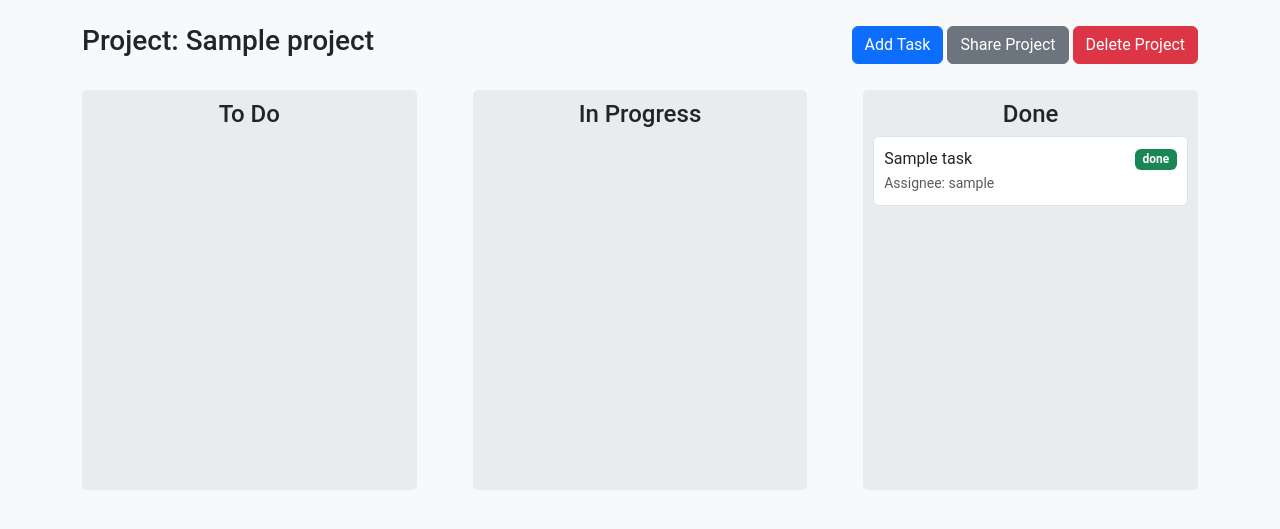
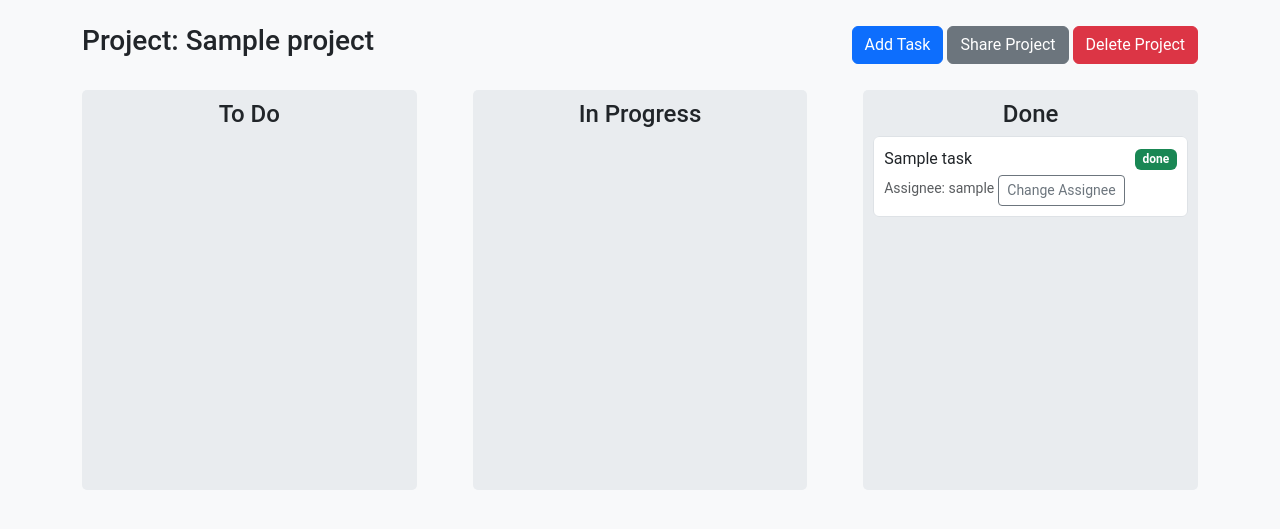
Before and after one commit to dimatayper/Kanban, a Flask app: page /project/1 in a window 1280 px wide. Shown: the part 56-585 px from the top of the page. Run offline with Flask 3, Linux system fonts and the light colour scheme; a user stored in the database is signed in; tables that the repository leaves empty hold one stand-in row (values such as "Sample post").

Commit message:
change assignee

```diff
--- a/app/routes.py
+++ b/app/routes.py
@@ -82,9 +82,11 @@ def project(project_id):
         return redirect(url_for('main.dashboard'))
 
     form = TaskForm()
-    form.assignee.choices = [(user.id, user.username) for user in [project.owner] + [access.user for access in project.shared_with]]
+    project_users = [project.owner] + [access.user for access in project.shared_with]
+    form.assignee.choices = [(user.id, user.username) for user in project_users]
 
-    return render_template('project.html', project=project, form=form)
+    return render_template('project.html', project=project, form=form, project_users=project_users)
+
 
 @bp.route('/project/<int:project_id>/add_task', methods=['POST'])
 @login_required
@@ -120,13 +122,31 @@ def update_task_status(task_id):
     db.session.commit()
     return jsonify({'success': True})
 
+@bp.route('/update_task_assignee/<int:task_id>', methods=['POST'])
+@login_required
+def update_task_assignee(task_id):
+    task = Task.query.get_or_404(task_id)
+    if task.project.owner != current_user and not ProjectAccess.query.filter_by(project_id=task.project_id, user_id=current_user.id).first():
+        flash('You do not have permission to update this task.')
+        return redirect(url_for('main.project', project_id=task.project_id))
+
+    assignee_id = request.form.get('assignee')
+    if assignee_id:
+        task.assignee_id = assignee_id
+        db.session.commit()
+        flash('Task assignee updated successfully!')
+    else:
+        flash('Invalid assignee.')
+
+    return redirect(url_for('main.project', project_id=task.project_id))
+
 @bp.route('/get_task_description/<int:task_id>', methods=['GET'])
 @login_required
 def get_task_description(task_id):
     task = Task.query.get_or_404(task_id)
     if task.project.owner != current_user and not ProjectAccess.query.filter_by(project_id=task.project_id, user_id=current_user.id).first():
         return jsonify({'success': False}), 403
-    return jsonify({'title': task.title, 'description': task.description})
+    return jsonify({'title': task.title, 'description': task.description, 'assignee_id': task.assignee_id})
 
 @bp.route('/delete_task/<int:task_id>', methods=['POST'])
 @login_required
--- a/app/templates/project.html
+++ b/app/templates/project.html
@@ -25,6 +25,7 @@
                         {% if task.assignee %}
                             <small class="text-muted">Assignee: {{ task.assignee.username }}</small>
                         {% endif %}
+                        <button class="btn btn-sm btn-outline-secondary mt-1" data-bs-toggle="modal" data-bs-target="#editTaskAssigneeModal-{{ task.id }}">Change Assignee</button>
                     </li>
                 {% endfor %}
             </ul>
@@ -41,6 +42,7 @@
                         {% if task.assignee %}
                             <small class="text-muted">Assignee: {{ task.assignee.username }}</small>
                         {% endif %}
+                        <button class="btn btn-sm btn-outline-secondary mt-1" data-bs-toggle="modal" data-bs-target="#editTaskAssigneeModal-{{ task.id }}">Change Assignee</button>
                     </li>
                 {% endfor %}
             </ul>
@@ -57,6 +59,7 @@
                         {% if task.assignee %}
                             <small class="text-muted">Assignee: {{ task.assignee.username }}</small>
                         {% endif %}
+                        <button class="btn btn-sm btn-outline-secondary mt-1" data-bs-toggle="modal" data-bs-target="#editTaskAssigneeModal-{{ task.id }}">Change Assignee</button>
                     </li>
                 {% endfor %}
             </ul>
@@ -115,6 +118,36 @@
         </div>
     </div>
 
+    <!-- Modal for Editing Task Assignee -->
+    {% for task in project.tasks %}
+        <div class="modal fade" id="editTaskAssigneeModal-{{ task.id }}" tabindex="-1" aria-labelledby="editTaskAssigneeModalLabel-{{ task.id }}" aria-hidden="true">
+            <div class="modal-dialog">
+                <div class="modal-content">
+                    <div class="modal-header">
+                        <h5 class="modal-title" id="editTaskAssigneeModalLabel-{{ task.id }}">Edit Assignee</h5>
+                        <button type="button" class="btn-close" data-bs-dismiss="modal" aria-label="Close"></button>
+                    </div>
+                    <form method="POST" action="{{ url_for('main.update_task_assignee', task_id=task.id) }}">
+                        <div class="modal-body">
+                            <div class="mb-3">
+                                <label for="assignee-{{ task.id }}" class="form-label">Assignee</label>
+                                <select class="form-select" id="assignee-{{ task.id }}" name="assignee">
+                                    {% for user in project_users %}
+                                        <option value="{{ user.id }}" {% if task.assignee and task.assignee.id == user.id %}selected{% endif %}>{{ user.username }}</option>
+                                    {% endfor %}
+                                </select>
+                            </div>
+                        </div>
+                        <div class="modal-footer">
+                            <button type="button" class="btn btn-secondary" data-bs-dismiss="modal">Close</button>
+                            <button type="submit" class="btn btn-primary">Save changes</button>
+                        </div>
+                    </form>
+                </div>
+            </div>
+        </div>
+    {% endfor %}
+
     <!-- Modal for Sharing Project -->
     <div class="modal fade" id="shareProjectModal" tabindex="-1" aria-labelledby="shareProjectModalLabel" aria-hidden="true">
         <div class="modal-dialog">
```
